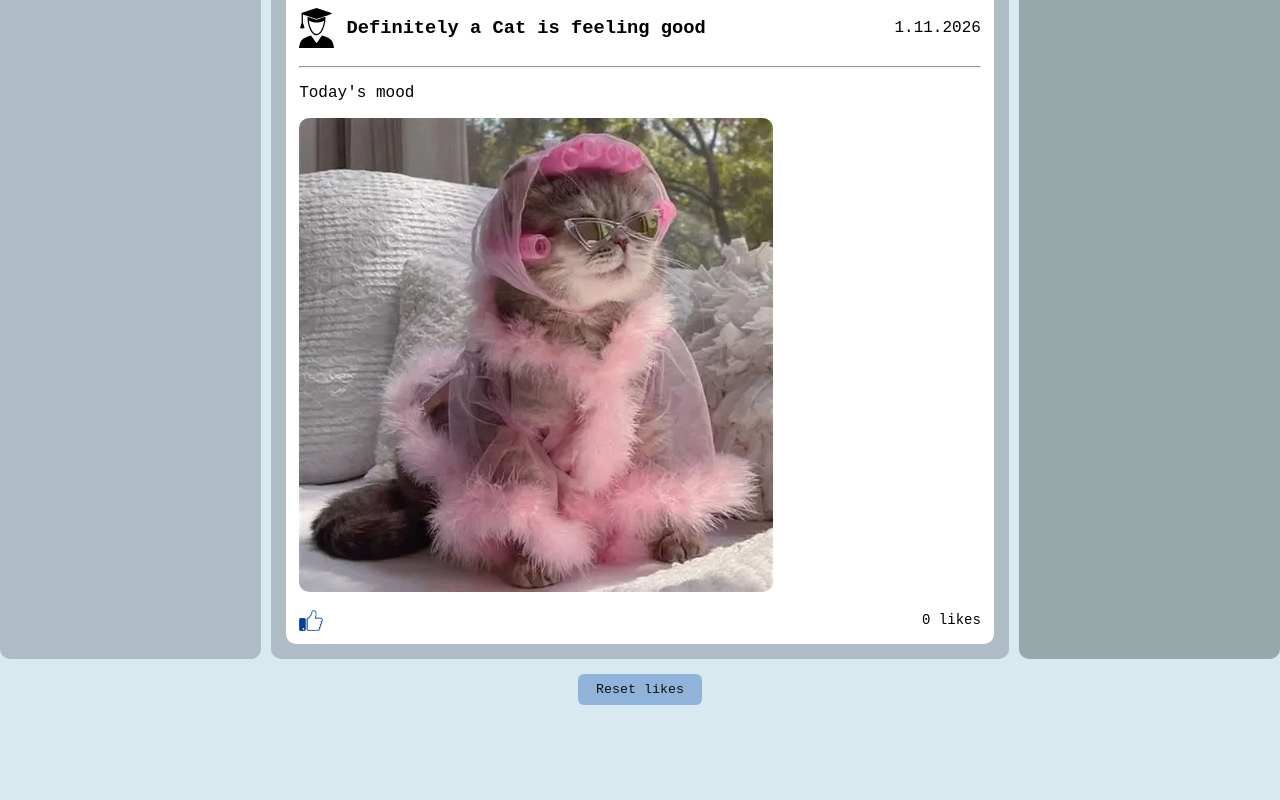
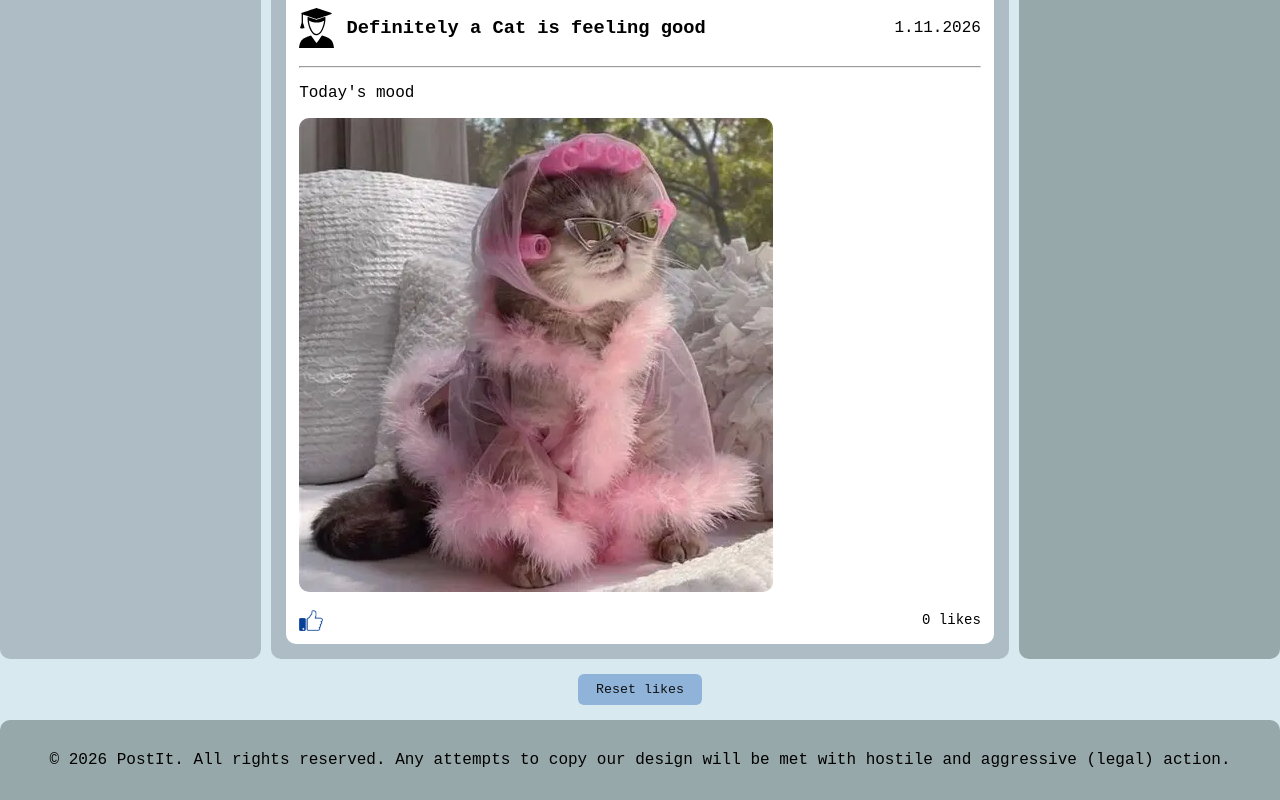
Before and after one commit to Inku0/web, a Vue app: page / in a window 1280 px wide. Shown: the part 4125-4925 px from the top of the page. Before the commit the page ends 4845 px from the top, so only its background shows below. Built offline with nearby package versions, Linux system fonts and the light colour scheme.

Commit message:
added a footer

```diff
--- a/src/App.vue
+++ b/src/App.vue
@@ -1,12 +1,14 @@
 <script setup>
 import { RouterView } from "vue-router";
 import NavBar from "@/components/NavBar.vue";
+import TheFooter from "@/components/TheFooter.vue";
 </script>
 
 <template>
   <NavBar />
   <!-- this must be called somewhere, such as here, for vue's router to work -->
   <RouterView />
+  <TheFooter />
 </template>
 
 <style scoped>
--- a/src/assets/main.css
+++ b/src/assets/main.css
@@ -35,14 +35,6 @@ footer {
   align-items: center;
 }
 /* the previous three rulesets are for keeping the footer at the bottom of the page */
-
-footer {
-  flex-shrink: 0;
-  background-color: rgb(151, 168, 170);
-  border-radius: 10px;
-  gap: 15px;
-  padding: 15px;
-}
 
 .content {
   display: flex;
--- /dev/null
+++ b/src/components/TheFooter.vue
@@ -0,0 +1,20 @@
+<script setup>
+</script>
+
+<template>
+  <footer>
+    <p>&copy; 2026 PostIt. All rights reserved.
+      Any attempts to copy our design will be met with hostile and aggressive (legal) action.</p>
+  </footer>
+</template>
+
+<style scoped>
+footer {
+  flex-shrink: 0;
+  background-color: rgb(151, 168, 170);
+  border-top-left-radius: 10px;
+  border-top-right-radius: 10px;
+  gap: 15px;
+  padding: 15px;
+}
+</style>
```
